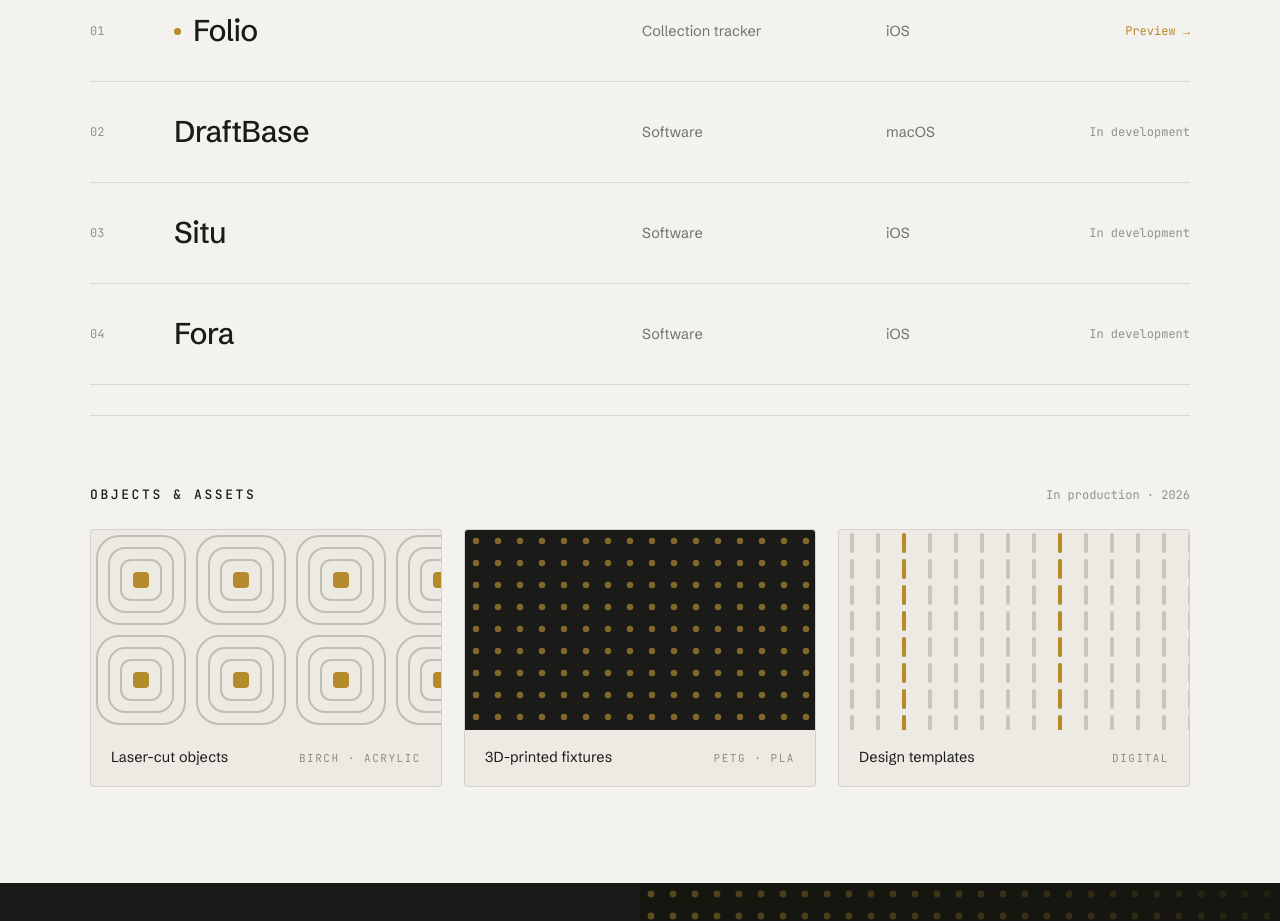
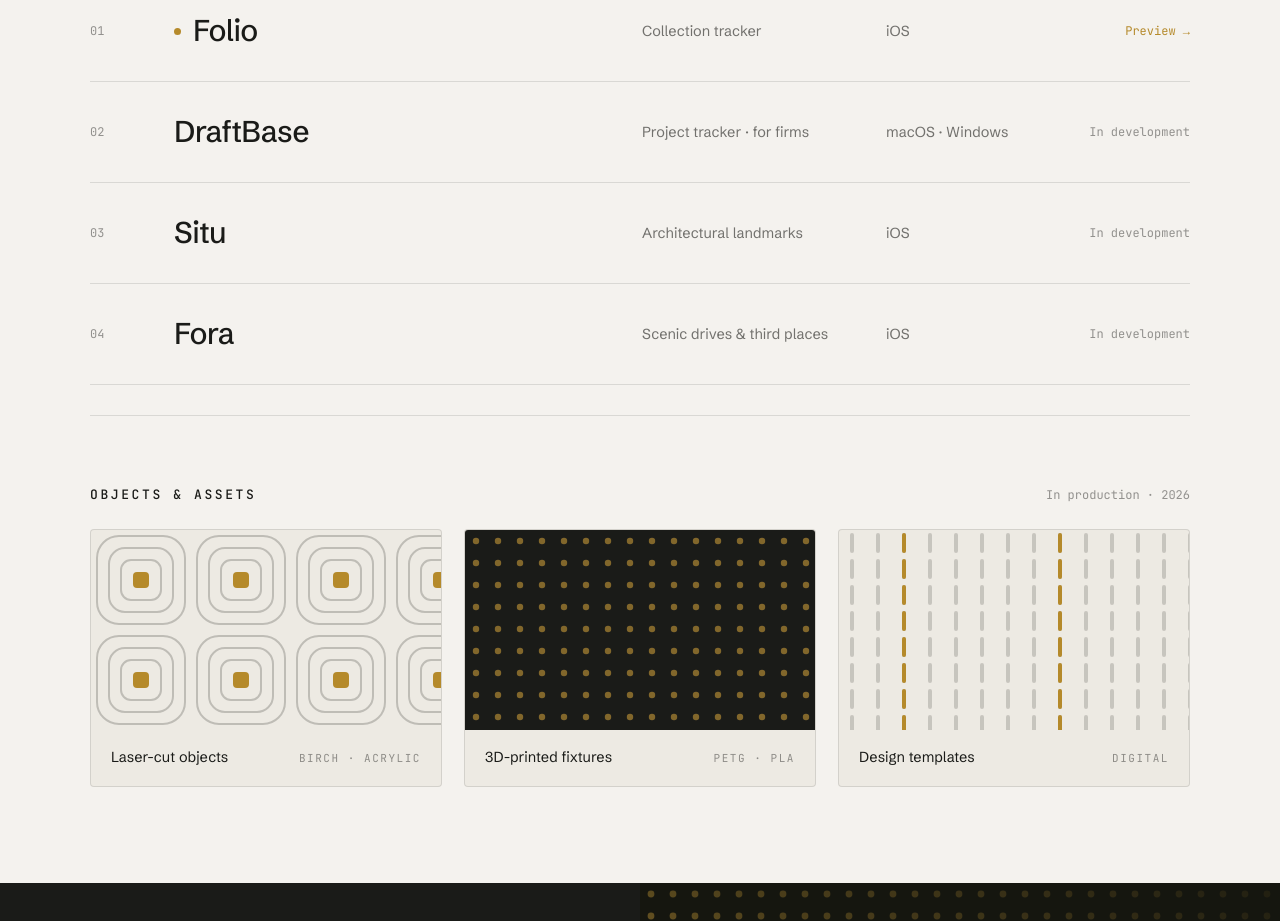
Before and after one commit to ezgstudio/ezgstudio.github.io, a plain HTML site: page index.html in a window 1280 px wide. Shown: the part 1000-1921 px from the top of the page. Drawn offline with Linux system fonts and the light colour scheme.

Commit message:
Flesh out index-of-work with real app descriptors
Situ (architectural landmarks), Fora (scenic drives & third places),
DraftBase (project tracker for firms; macOS · Windows).

Co-Authored-By: Claude Opus 4.8 <noreply@anthropic.com>
Claude-Session: https://claude.ai/code/session_019SAtjMGS54RKRjyBCZyrHZ

```diff
--- a/index.html
+++ b/index.html
@@ -221,15 +221,15 @@
       <div class="idx-row">
         <span class="no">02</span>
         <span class="title">DraftBase</span>
-        <span class="dsc">Software</span>
-        <span class="out">macOS</span>
+        <span class="dsc">Project tracker · for firms</span>
+        <span class="out">macOS · Windows</span>
         <span class="st">In development</span>
       </div>
 
       <div class="idx-row">
         <span class="no">03</span>
         <span class="title">Situ</span>
-        <span class="dsc">Software</span>
+        <span class="dsc">Architectural landmarks</span>
         <span class="out">iOS</span>
         <span class="st">In development</span>
       </div>
@@ -237,7 +237,7 @@
       <div class="idx-row">
         <span class="no">04</span>
         <span class="title">Fora</span>
-        <span class="dsc">Software</span>
+        <span class="dsc">Scenic drives &amp; third places</span>
         <span class="out">iOS</span>
         <span class="st">In development</span>
       </div>
```
